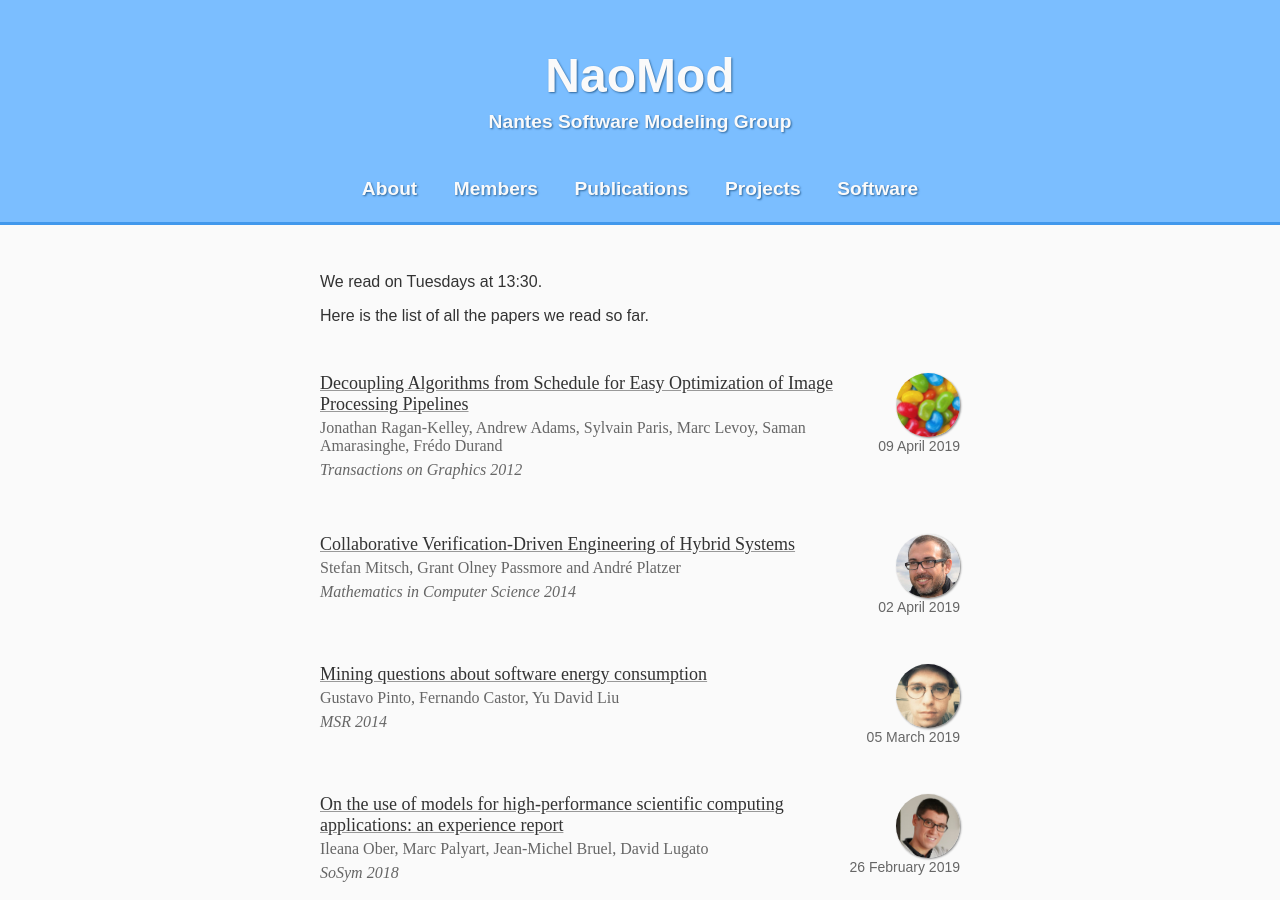
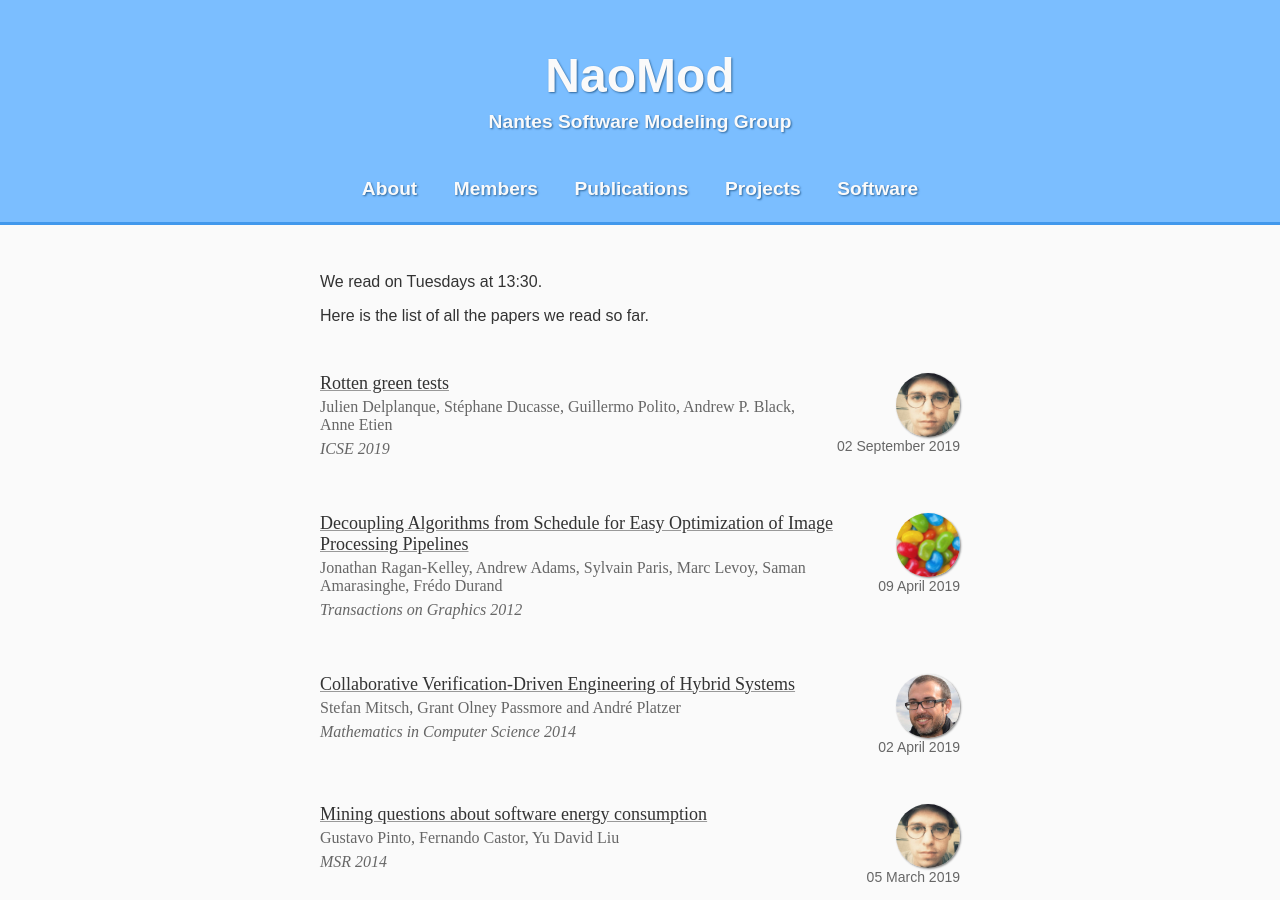
Before and after one commit to NaoMod/naomod.github.io, a Jekyll site: the page built from paper-of-the-week.html, in a window 1280 px wide and 900 px high. Built offline with Jekyll 4.4.1, drawn with Linux system fonts in a browser that asks for light colours.

Commit message:
Add last paper

```diff
--- a/paper-of-the-week.html
+++ b/paper-of-the-week.html
@@ -3,6 +3,14 @@ layout: default
 title: Paper of the Week
 
 papers:
+- date: 2019-09-02
+  speaker: Thibault
+  title: Rotten green tests
+  authors: Julien Delplanque, Stéphane Ducasse, Guillermo Polito, Andrew P. Black, Anne Etien
+  venue: ICSE
+  year: 2019
+  url: https://rmod.inria.fr/archives/papers/Delp19a-RottenGreenTests-ICSE2019.pdf
+
 - date: 2019-04-09
   speaker: Joachim
   title: Decoupling Algorithms from Schedule for Easy Optimization of Image Processing Pipelines
```
